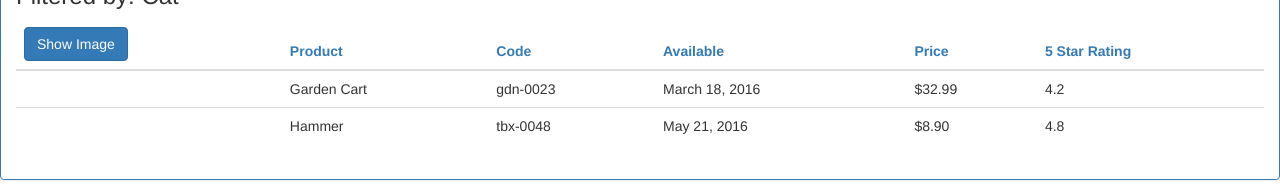
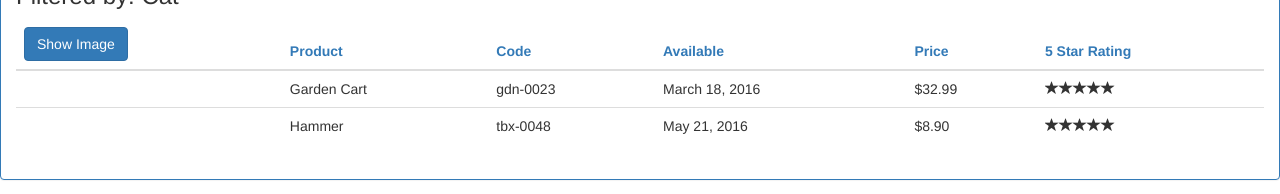
Before and after one commit to jerryho83/ProductMangementWithAngular2, an Angular app: page / in a window 1280 px wide. Shown: the part 120-314 px from the top of the page. Built offline with nearby package versions, Linux system fonts and the light colour scheme.

Commit message:
buding star component nested product list component

```diff
--- a/src/app/product/product-list/product-list.component.html
+++ b/src/app/product/product-list/product-list.component.html
@@ -15,13 +15,11 @@
       </div>
     </div>
     <div class='table-responsive'>
-            <table class='table'
-                   *ngIf='products && products.length'>
+      <table class='table' *ngIf='products && products.length'>
         <thead>
           <tr>
             <th>
-								<button class='btn btn-primary'
-									(click)='toggleImage()'>
+              <button class='btn btn-primary' (click)='toggleImage()'>
 									{{showImage ? 'Hide' : 'Show'}} Image
 								</button>
             </th>
@@ -35,17 +33,16 @@
         <tbody>
           <tr *ngFor='let product of products'>
             <td>
-                            <img *ngIf='showImage'
-                                [src]='product.imageUrl'
-                                [title]='product.productName'
-                                [style.width.px]='imageWidth'
-                                [style.margin.px]='imageMargin'>
+              <img *ngIf='showImage' [src]='product.imageUrl' [title]='product.productName' [style.width.px]='imageWidth' [style.margin.px]='imageMargin'>
             </td>
             <td>{{ product.productName }}</td>
             <td>{{ product.productCode | lowercase }}</td>
             <td>{{ product.releaseDate }}</td>
             <td>{{ product.price | currency:'USD':true:'1.2-2'}}</td>
-                        <td>{{ product.starRating }}</td>
+            <td>
+              <app-star [rating]='product.starRating' (ratingClicked)='onRatingClicked($event)'>
+              </app-star>
+            </td>
           </tr>
         </tbody>
       </table>
--- a/src/app/product/product-list/product-list.component.ts
+++ b/src/app/product/product-list/product-list.component.ts
@@ -13,7 +13,7 @@ export class ProductListComponent implements OnInit {
   listFilter: string = 'Cat';
 
   //declared product array with any
-   products: IProduct[] = [
+  products: IProduct[] = [
     {
       "productId": 2,
       "productName": "Garden Cart",
@@ -35,7 +35,7 @@ export class ProductListComponent implements OnInit {
       "imageUrl": "http://openclipart.org/image/300px/svg_to_png/73/rejon_Hammer.png"
     }
   ];
- toggleImage(): void {
+  toggleImage(): void {
     this.showImage = !this.showImage;
   }
   constructor() { }
@@ -43,5 +43,7 @@ export class ProductListComponent implements OnInit {
   ngOnInit() {
     console.log(this.products);
   }
-
+  onRatingClicked(message: string): void {
+    this.title = 'Product List: ' + message;
+  }
 }
--- a/src/app/shared/star/star.component.css
+++ b/src/app/shared/star/star.component.css
@@ -0,0 +1,6 @@
+.crop {
+    overflow: hidden;
+}
+div {
+    cursor: pointer;
+}
--- a/src/app/shared/star/star.component.html
+++ b/src/app/shared/star/star.component.html
@@ -1,3 +1,9 @@
-<p>
-  star works!
-</p>
+<div class="crop" [style.width.px]="starWidth" [title]="rating" (click)='onClick()'>
+  <div style="width: 86px">
+    <span class="glyphicon glyphicon-star"></span>
+    <span class="glyphicon glyphicon-star"></span>
+    <span class="glyphicon glyphicon-star"></span>
+    <span class="glyphicon glyphicon-star"></span>
+    <span class="glyphicon glyphicon-star"></span>
+  </div>
+</div>
--- a/src/app/shared/star/star.component.ts
+++ b/src/app/shared/star/star.component.ts
@@ -1,15 +1,21 @@
-import { Component, OnInit } from '@angular/core';
+import { Component, OnInit,OnChanges,EventEmitter,Input,Output } from '@angular/core';
 
 @Component({
   selector: 'app-star',
   templateUrl: './star.component.html',
   styleUrls: ['./star.component.css']
 })
-export class StarComponent implements OnInit {
+export class StarComponent implements OnChanges {
+    @Input() rating: number;
+    starWidth: number;
+    @Output() ratingClicked: EventEmitter<string> =
+        new EventEmitter<string>();
 
-  constructor() { }
+    ngOnChanges(): void {
+        this.starWidth = this.rating * 86 / 5;
+    }
 
-  ngOnInit() {
-  }
-
+    onClick(): void {
+        this.ratingClicked.emit(`The rating ${this.rating} was clicked!`);
+    }
 }
```
Lines whose indentation alone changed are shown as unchanged.
